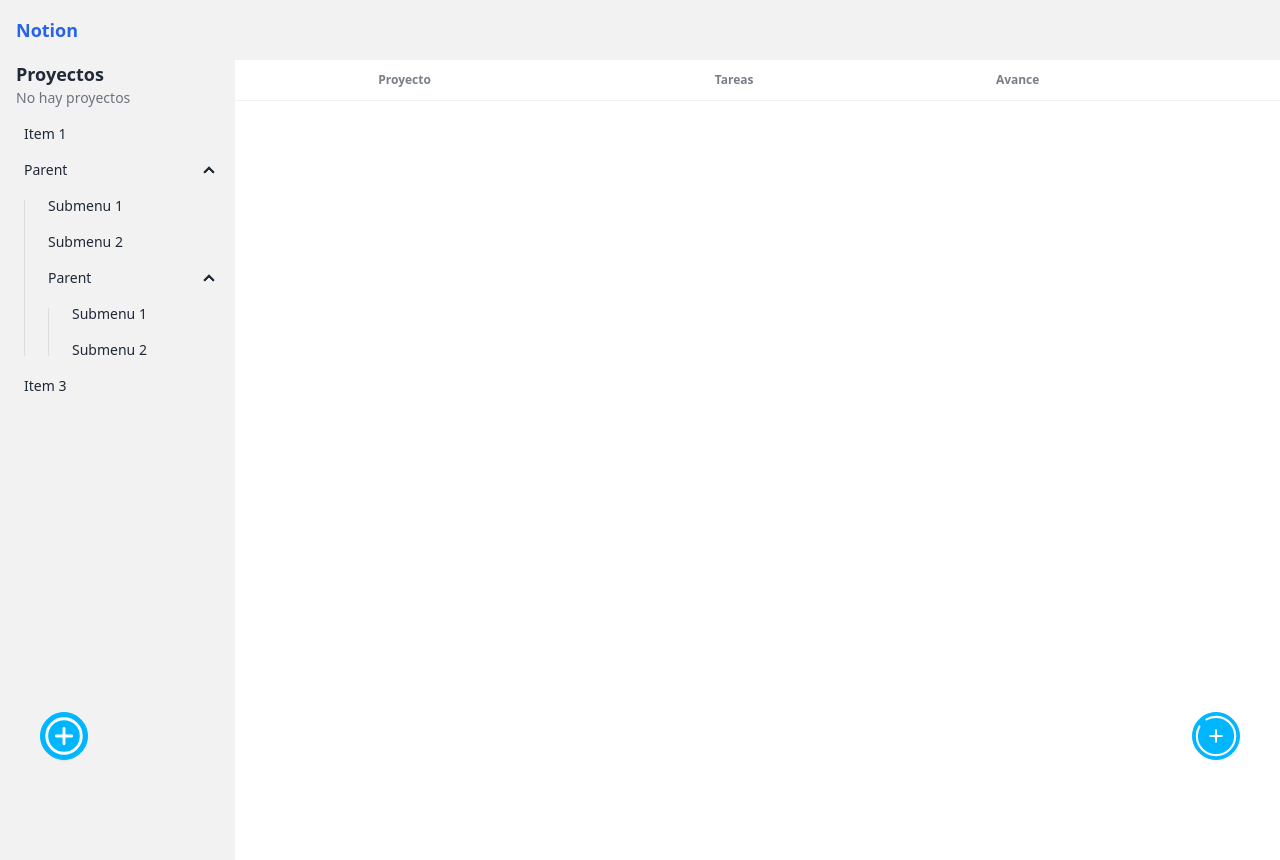
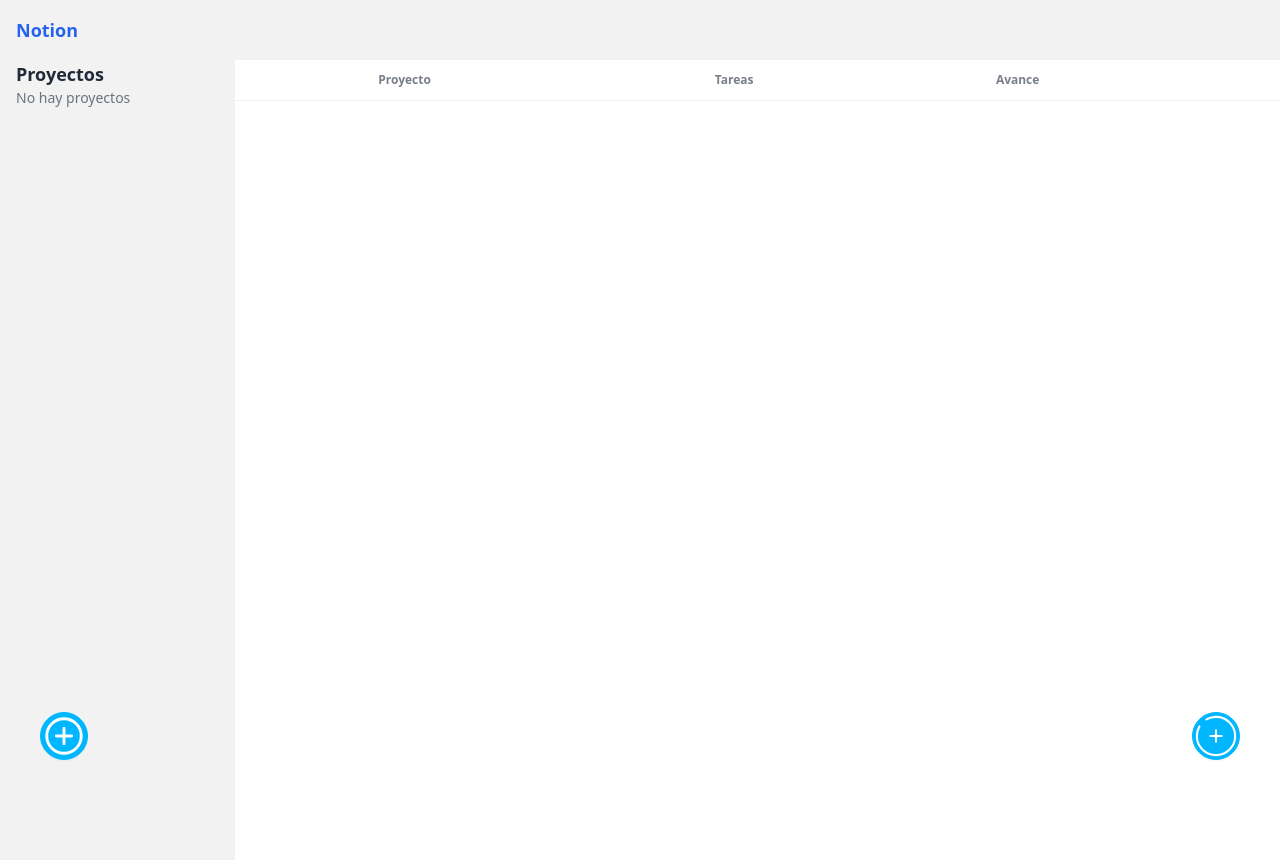
Before and after one commit to jennyz14/projects-app, a Vue app: page /projects in a window 1280 px wide. Built offline with nearby package versions, Linux system fonts and the light colour scheme.

Commit message:
[update]Menú lateral

```diff
--- a/src/modules/projects/components/SideMenu.vue
+++ b/src/modules/projects/components/SideMenu.vue
@@ -1,30 +1,41 @@
 <template>
   <div class="bg-base-200 w-72 min-h-screen">
     <h2 class="text-lg font-bold mx-4">Proyectos</h2>
-    <p class="text-sm text-gray-500 mx-4">No hay proyectos</p>
+    <p v-if="projectsStore.noProjects" class="text-sm text-gray-500 mx-4">No hay proyectos</p>
 
     <!-- Menu -->
-    <ul class="menu">
-      <li><a>Item 1</a></li>
-      <li>
-        <details open>
-          <summary>Parent</summary>
-          <ul>
-            <li><a>Submenu 1</a></li>
-            <li><a>Submenu 2</a></li>
-            <li>
-              <details open>
-                <summary>Parent</summary>
-                <ul>
-                  <li><a>Submenu 1</a></li>
-                  <li><a>Submenu 2</a></li>
-                </ul>
-              </details>
+    <ul v-else class="menu">
+      <li v-for="project in projectsStore.projectList" :key="project.id">
+        <template v-if="project.tasks.length > 0">
+          <details>
+            <li v-for="task in project.tasks" :key="task.id">
+              <summary>
+                <router-link :to="`/project/${project.id}`">
+                  {{ project.name }}
+                </router-link>
+              </summary>
+              <ul>
+                <li v-for="task in project.tasks" :key="task.id">
+                  <router-link :to="`/project/${project.id}`">
+                    {{ task.name }}
+                  </router-link>
+                </li>
+              </ul>
             </li>
-          </ul>
-        </details>
+          </details>
+        </template>
+        <template v-else>
+          <router-link :to="`/project/${project.id}`">
+            {{ project.name }}
+          </router-link>
+        </template>
       </li>
-      <li><a>Item 3</a></li>
     </ul>
   </div>
 </template>
+
+<script lang="ts" setup>
+import { useProectsStore } from '../store/projects.store';
+
+const projectsStore = useProectsStore();
+</script>
--- a/src/modules/projects/store/projects.store.ts
+++ b/src/modules/projects/store/projects.store.ts
@@ -38,6 +38,7 @@
 
     // Getters
     projectList: computed(() => [...projects.value]),
+    noProjects: computed(() => projects.value.length === 0),
 
     //Actions
     addProject,
```
